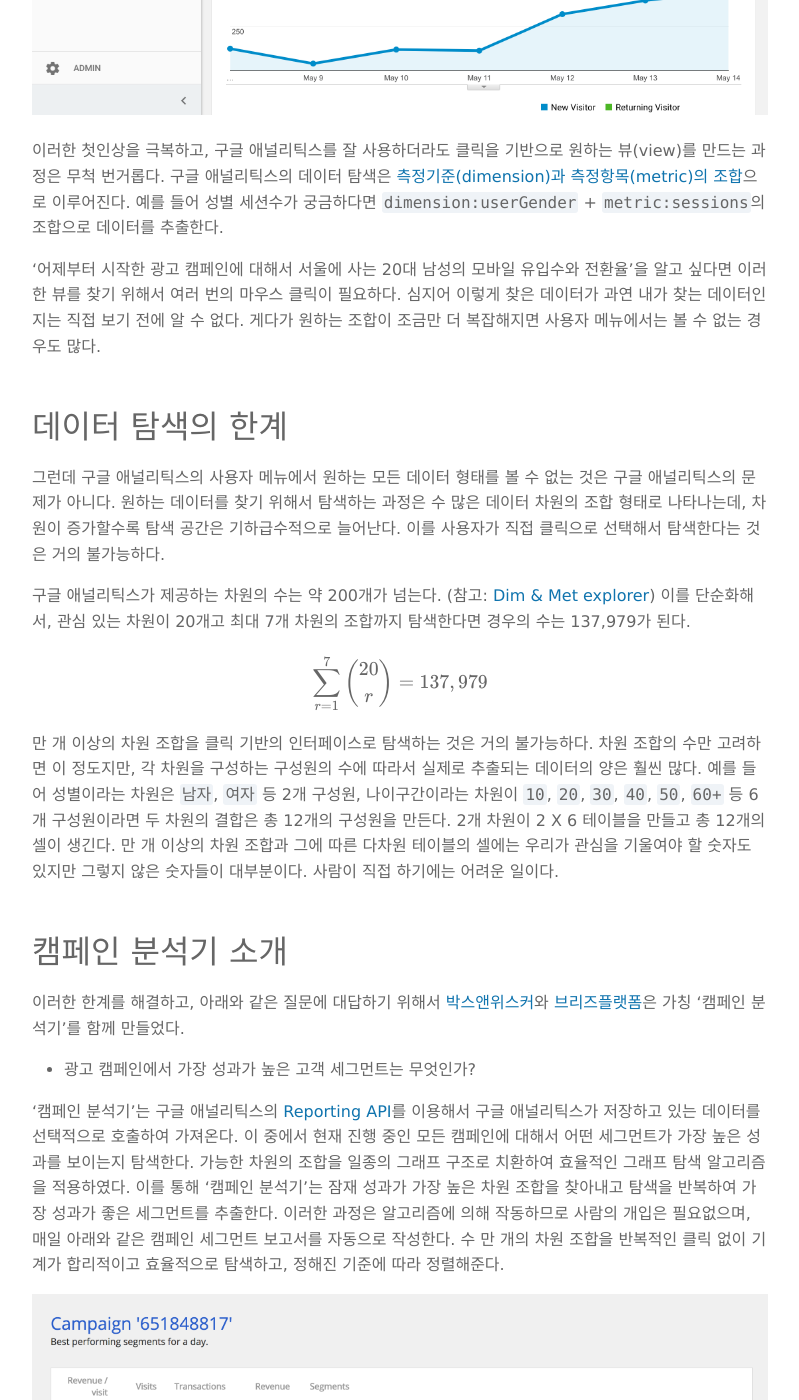
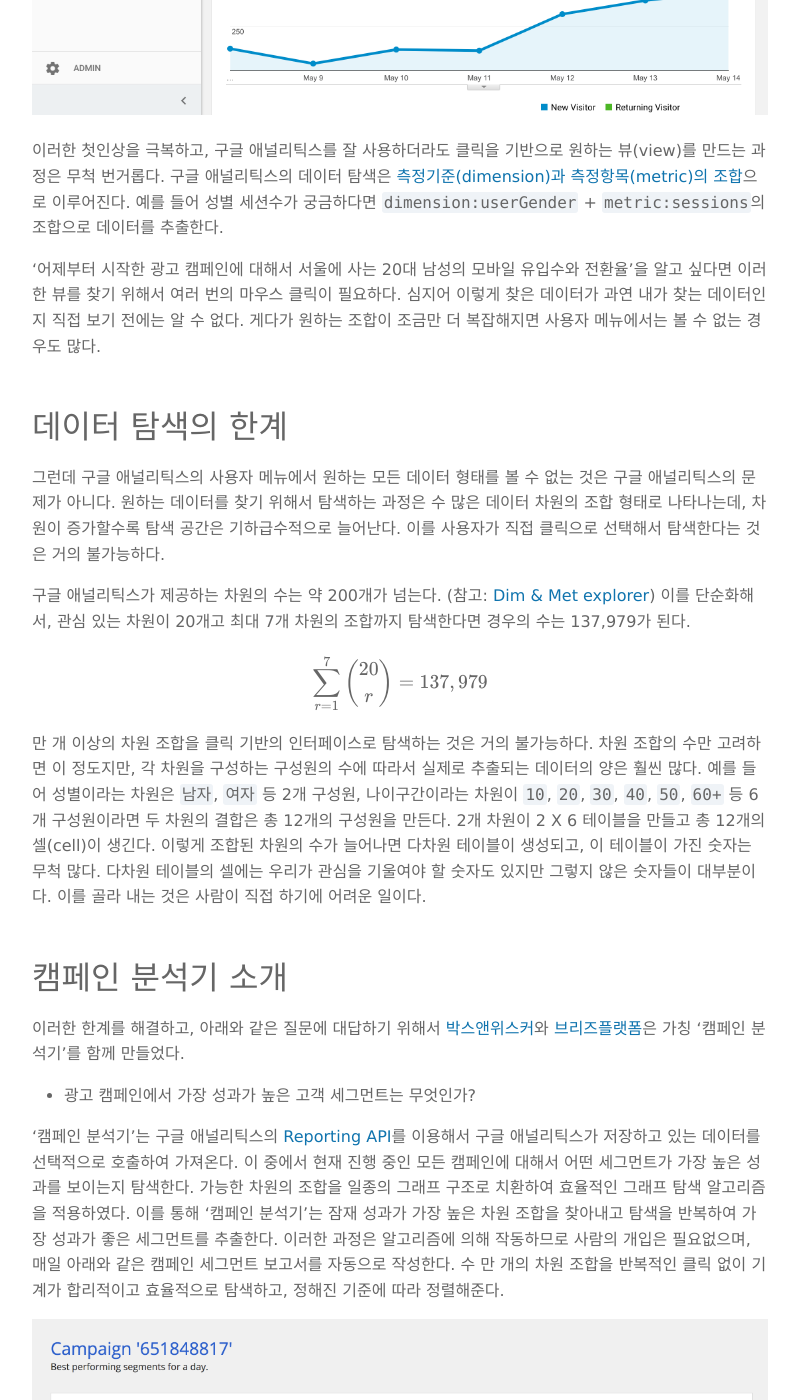
Before and after one commit to boxnwhiskr/boxnwhiskr.github.io, a Jekyll site: the page built from _posts/2017-05-16-introducing_campaign_analyzer.markdown, in a window 1280 px wide and 1400 px high, scrolled down 1297 px. Shown: the whole window, without its empty margins (240-1039 px from the left). Built offline with Jekyll 4.4.1, drawn with Linux system fonts in a browser that asks for light colours; nearby versions of some CDN libraries; some web fonts are replaced; formulas are drawn with MathJax 3; some of the changed text lies outside the part shown.

Commit message:
Minor polishing

```diff
--- a/_posts/2017-05-16-introducing_campaign_analyzer.markdown
+++ b/_posts/2017-05-16-introducing_campaign_analyzer.markdown
@@ -25,7 +25,7 @@ date: 2017-05-16
 예를 들어 성별 세션수가 궁금하다면 `dimension:userGender` + `metric:sessions`의 조합으로 데이터를 추출한다.
 
 '어제부터 시작한 광고 캠페인에 대해서 서울에 사는 20대 남성의 모바일 유입수와 전환율'을 알고 싶다면 이러한 뷰를 찾기 위해서 여러 번의 마우스 클릭이 필요하다.
-심지어 이렇게 찾은 데이터가 과연 내가 찾는 데이터인지는 직접 보기 전에 알 수 없다.
+심지어 이렇게 찾은 데이터가 과연 내가 찾는 데이터인지 직접 보기 전에는 알 수 없다.
 게다가 원하는 조합이 조금만 더 복잡해지면 사용자 메뉴에서는 볼 수 없는 경우도 많다.
 
 # 데이터 탐색의 한계
@@ -42,9 +42,10 @@ $$\sum_{r=1}^7 \binom{20}{r} = 137,979$$
 만 개 이상의 차원 조합을 클릭 기반의 인터페이스로 탐색하는 것은 거의 불가능하다.
 차원 조합의 수만 고려하면 이 정도지만, 각 차원을 구성하는 구성원의 수에 따라서 실제로 추출되는 데이터의 양은 훨씬 많다.
 예를 들어 성별이라는 차원은 `남자`, `여자` 등 2개 구성원, 나이구간이라는 차원이 `10`, `20`, `30`, `40`, `50`, `60+` 등 6개 구성원이라면 두 차원의 결합은 총 12개의 구성원을 만든다.
-2개 차원이 2 X 6 테이블을 만들고 총 12개의 셀이 생긴다.
-만 개 이상의 차원 조합과 그에 따른 다차원 테이블의 셀에는 우리가 관심을 기울여야 할 숫자도 있지만 그렇지 않은 숫자들이 대부분이다.
-사람이 직접 하기에는 어려운 일이다.
+2개 차원이 2 X 6 테이블을 만들고 총 12개의 셀(cell)이 생긴다.
+이렇게 조합된 차원의 수가 늘어나면 다차원 테이블이 생성되고, 이 테이블이 가진 숫자는 무척 많다.
+다차원 테이블의 셀에는 우리가 관심을 기울여야 할 숫자도 있지만 그렇지 않은 숫자들이 대부분이다.
+이를 골라 내는 것은 사람이 직접 하기에 어려운 일이다.
 
 # 캠페인 분석기 소개
 
@@ -89,7 +90,7 @@ $$\sum_{r=1}^7 \binom{20}{r} = 137,979$$
 ## 다양한 관점에서 가능한 데이터 탐색
 
 매출 이외의 다양한 성과를 사용자가 직접 지정하여, 탐색을 다른 관점에서 시작할 수 있다.
-예를 들어 매출 과점에서 성과가 가장 높은 세그먼트가 아니라 관여도(engagement)가 가장 높은 세그먼트를 찾도록 탐색 기준을 바꿀 수 있다.
+예를 들어 매출 관점에서 성과가 가장 높은 세그먼트가 아니라 관여도(engagement)가 가장 높은 세그먼트를 찾도록 탐색 기준을 바꿀 수 있다.
 특히, 구글 애널리틱스에서 설정한 '목표'를 탐색 지표로 지정하면 아주 다양한 관점에서 탐색을 할 수 있다.
 
 게다가 캠페인 이외의 차원을 중심으로 탐색도 가능하다.
```
